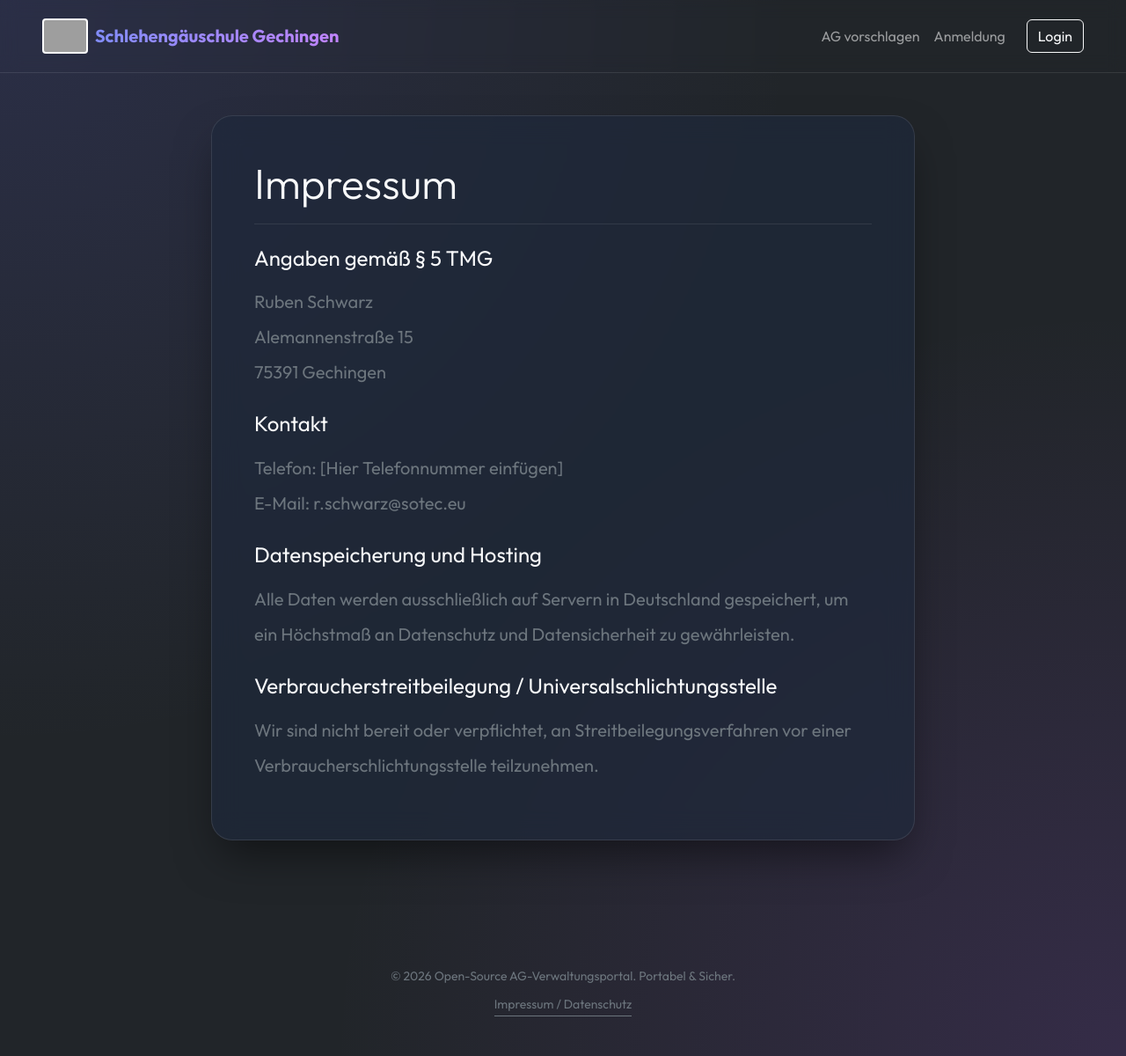
After one commit to ruben-sch/schul-ag-portal-gechingen, a Django app: page /impressum/ in a window 1280 px wide. The commit adds this page. Shown: the whole page at 88% size. Run offline with Django 4.2, Linux system fonts and the light colour scheme; grey boxes are pictures that could not be loaded.

Commit message:
feat(legal): add impressum matching TMG requirements (#21)
Added a German Impressum at /impressum linking to it in the footer. It satisfies TMG § 5 with the requested contact data and hosting info.

```diff
--- /dev/null
+++ b/ags/templates/ags/impressum.html
@@ -0,0 +1,36 @@
+{% extends 'base.html' %}
+
+{% block title %}Impressum - AG-Portal{% endblock %}
+
+{% block content %}
+<div class="glass-card p-4 p-md-5 mb-5 mx-auto" style="max-width: 800px;">
+    <h1 class="display-5 text-light mb-4 pb-3 border-bottom border-secondary border-opacity-25">Impressum</h1>
+
+    <div class="text-secondary fs-5 lh-lg">
+        <h2 class="h4 text-light mt-4 mb-3">Angaben gemäß § 5 TMG</h2>
+        <p>
+            Ruben Schwarz<br>
+            Alemannenstraße 15<br>
+            75391 Gechingen
+        </p>
+
+        <h2 class="h4 text-light mt-4 mb-3">Kontakt</h2>
+        <p>
+            Telefon: [Hier Telefonnummer einfügen]<br>
+            E-Mail: r.schwarz@sotec.eu
+        </p>
+
+        <h2 class="h4 text-light mt-4 mb-3">Datenspeicherung und Hosting</h2>
+        <p>
+            Alle Daten werden ausschließlich auf Servern in Deutschland gespeichert, um ein Höchstmaß an Datenschutz und
+            Datensicherheit zu gewährleisten.
+        </p>
+
+        <h2 class="h4 text-light mt-4 mb-3">Verbraucherstreitbeilegung / Universalschlichtungsstelle</h2>
+        <p>
+            Wir sind nicht bereit oder verpflichtet, an Streitbeilegungsverfahren vor einer
+            Verbraucherschlichtungsstelle teilzunehmen.
+        </p>
+    </div>
+</div>
+{% endblock %}
--- a/ags/urls.py
+++ b/ags/urls.py
@@ -13,4 +13,5 @@ urlpatterns = [
     path('manual-intervention/', views.manual_intervention, name='manual_intervention'),
     path('run-lottery-internal/', views.run_lottery_view, name='run_lottery_internal'),
     path('test-email/', views.test_email, name='test_email'),
+    path('impressum/', views.impressum, name='impressum'),
 ]
--- a/ags/views.py
+++ b/ags/views.py
@@ -315,3 +315,6 @@ def test_email(request):
         messages.error(request, f"Fehler beim E-Mail-Versand: {str(e)}")
 
     return redirect('stats_dashboard')
+
+def impressum(request):
+    return render(request, 'ags/impressum.html')
--- a/static/css/theme.css
+++ b/static/css/theme.css
@@ -125,3 +125,8 @@ body {
 .scale-in {
     animation: scaleIn 0.3s cubic-bezier(0.175, 0.885, 0.32, 1.275) forwards;
 }
+
+.hover-text-light:hover {
+    color: #f8f9fa !important;
+    border-color: #f8f9fa !important;
+}
--- a/templates/base.html
+++ b/templates/base.html
@@ -86,7 +86,10 @@
     </main>
 
     <footer class="text-center py-5 text-secondary">
-        <small>&copy; 2026 Open-Source AG-Verwaltungsportal. Portabel & Sicher.</small>
+        <small class="d-block mb-2">&copy; 2026 Open-Source AG-Verwaltungsportal. Portabel & Sicher.</small>
+        <small><a href="{% url 'impressum' %}"
+                class="text-secondary text-decoration-none border-bottom border-secondary pb-1 hover-text-light transition-all">Impressum
+                / Datenschutz</a></small>
     </footer>
 
     <!-- Bootstrap JS Bundle -->
```
